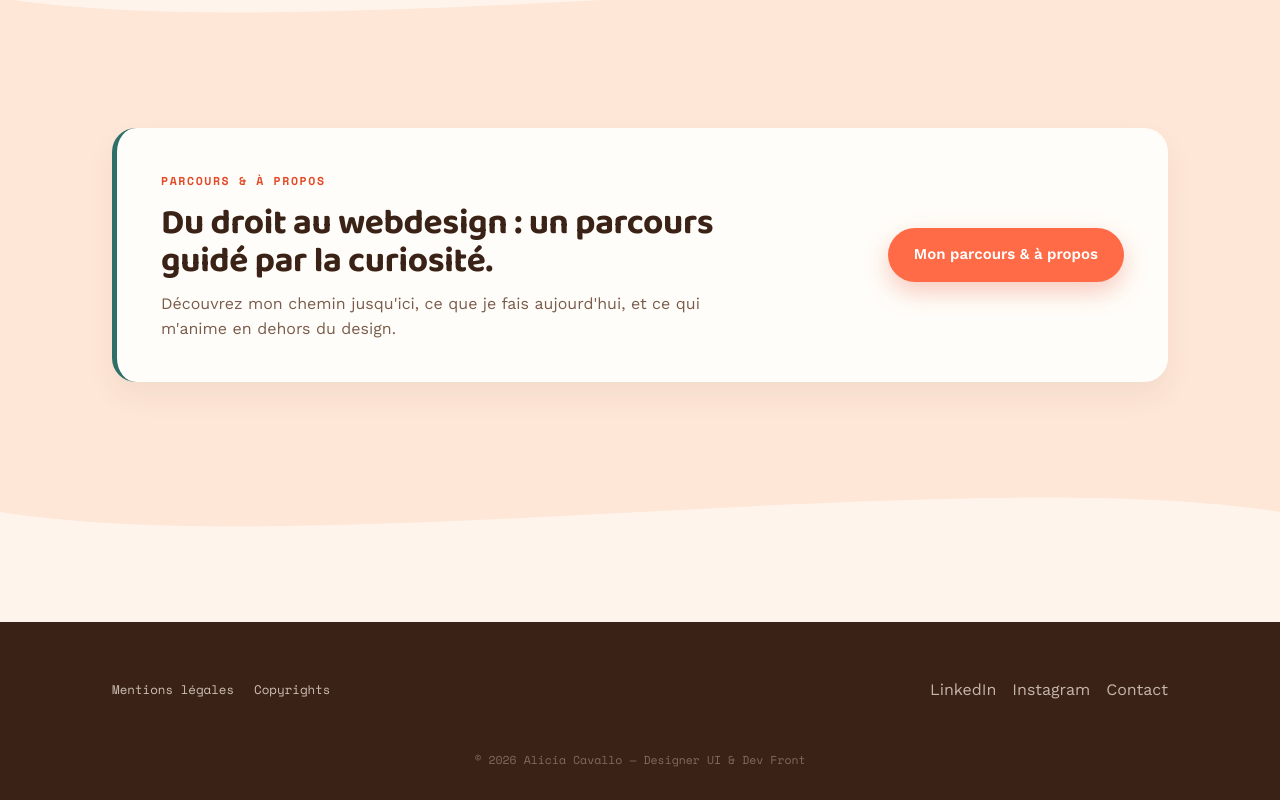
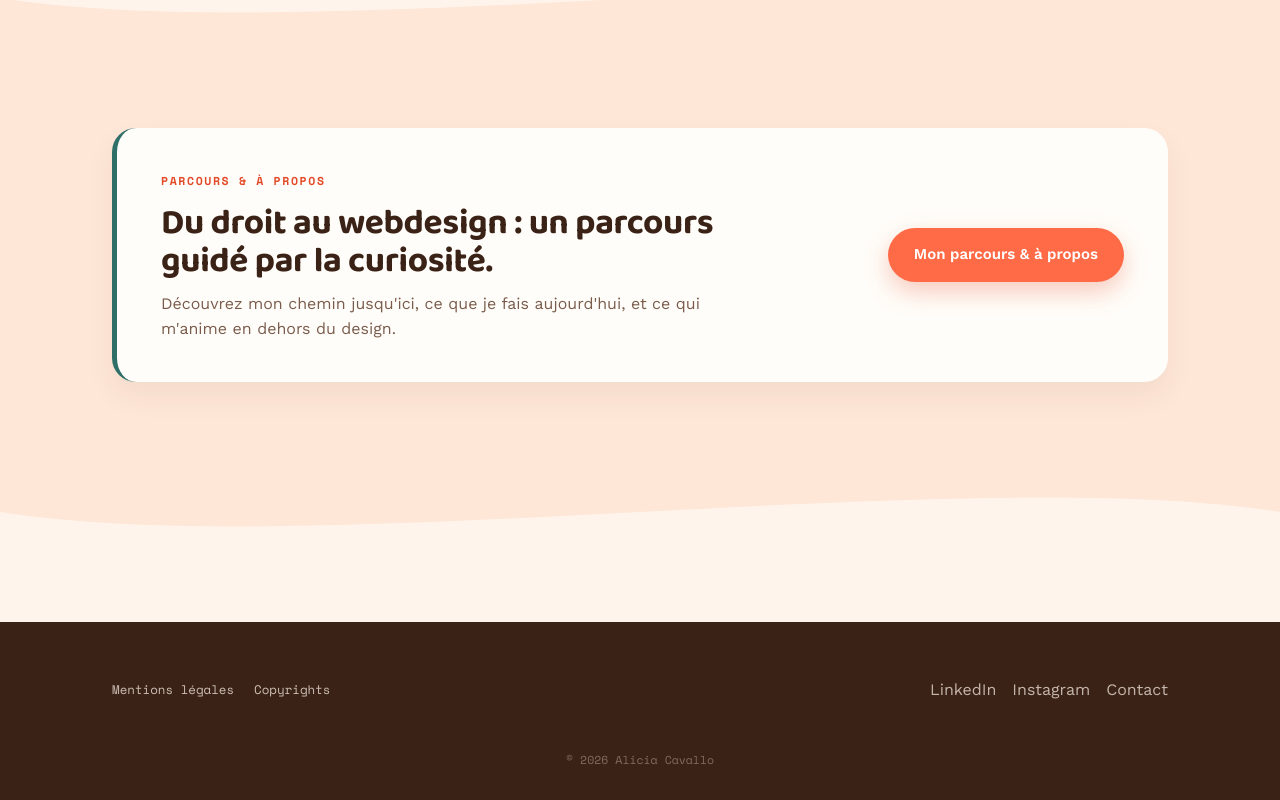
Before and after one commit to aliciacavallo/my-portfolio, a plain HTML site: page index.html in a window 1280 px wide. Shown: the part 2706-3506 px from the top of the page. Drawn offline with nearby package versions, Linux system fonts and the light colour scheme.

Commit message:
Update index.html

```diff
--- a/index.html
+++ b/index.html
@@ -149,7 +149,7 @@
       <a href="https://www.instagram.com/alicia._.cavallo/" target="_blank" rel="noopener">Instagram</a>
       <a href="assets/pages/contact.html">Contact</a>
     </div>
-    <div class="copy">© 2026 Alicia Cavallo — Designer UI &amp; Dev Front</div>
+    <div class="copy">© 2026 Alicia Cavallo</div>
   </div>
 </footer>
 <script>
```
